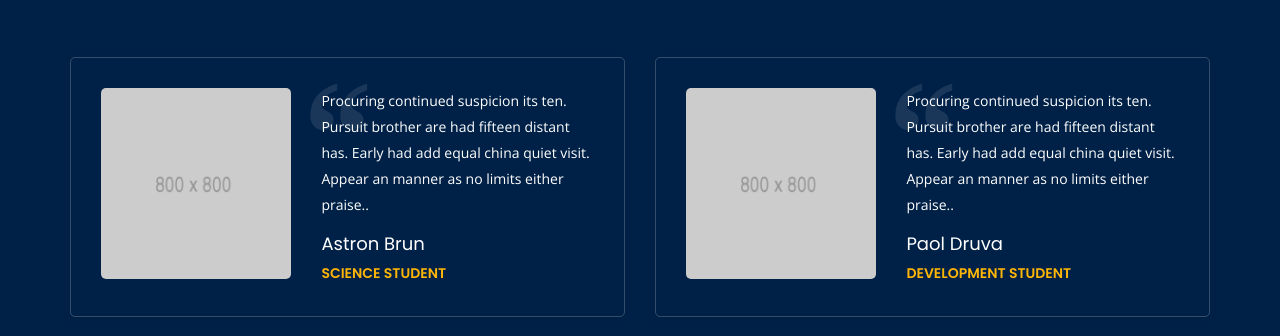
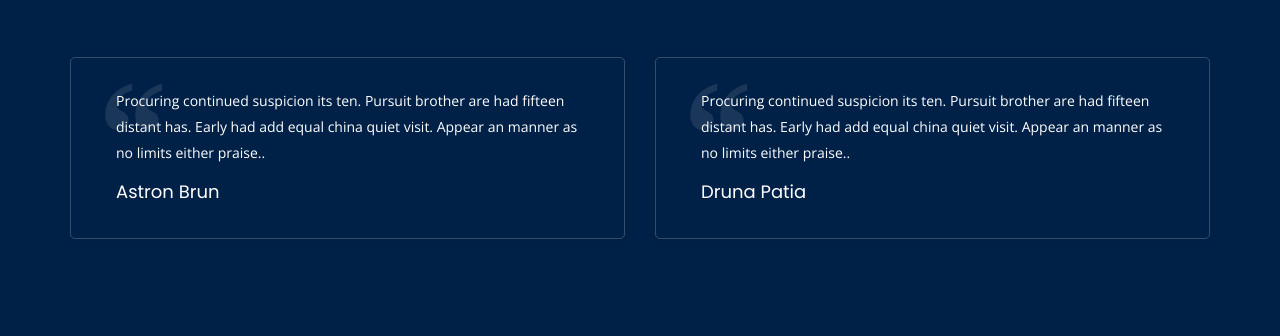
Before and after one commit to PraveenT2319/eliteoverseas, a plain HTML site: page index.html in a window 1280 px wide. Shown: the part 5277-5613 px from the top of the page. Drawn offline with nearby package versions, Linux system fonts and the light colour scheme.

Commit message:
rytrytryt5y

```diff
--- a/index.html
+++ b/index.html
@@ -992,57 +992,35 @@ Visa Assistance/Guidance</a>
                     <div class="clients-review-carousel owl-carousel owl-theme">
                         <!-- Single Item -->
                         <div class="item">
-                            <div class="col-md-5 thumb">
-                                <img src="assets/img/800x800.png" alt="Thumb">
-                            </div>
-                            <div class="col-md-7 info">
+
+                            <div class="col-md-12 info">
                                 <p>
                                     Procuring continued suspicion its ten. Pursuit brother are had fifteen distant has. Early had add equal china quiet visit. Appear an manner as no limits either praise..
                                 </p>
                                 <h4>Druna Patia</h4>
-                                <span>Biology Student</span>
                             </div>
                         </div>
                         <!-- Single Item -->
                         <!-- Single Item -->
                         <div class="item">
-                            <div class="col-md-5 thumb">
-                                <img src="assets/img/800x800.png" alt="Thumb">
-                            </div>
-                            <div class="col-md-7 info">
+
+                            <div class="col-md-12 info">
                                 <p>
                                     Procuring continued suspicion its ten. Pursuit brother are had fifteen distant has. Early had add equal china quiet visit. Appear an manner as no limits either praise..
                                 </p>
                                 <h4>Astron Brun</h4>
-                                <span>Science Student</span>
                             </div>
                         </div>
                         <!-- Single Item -->
+
                         <!-- Single Item -->
                         <div class="item">
-                            <div class="col-md-5 thumb">
-                                <img src="assets/img/800x800.png" alt="Thumb">
-                            </div>
-                            <div class="col-md-7 info">
-                                <p>
-                                    Procuring continued suspicion its ten. Pursuit brother are had fifteen distant has. Early had add equal china quiet visit. Appear an manner as no limits either praise..
-                                </p>
-                                <h4>Paol Druva</h4>
-                                <span>Development Student</span>
-                            </div>
-                        </div>
-                        <!-- Single Item -->
-                        <!-- Single Item -->
-                        <div class="item">
-                            <div class="col-md-5 thumb">
-                                <img src="assets/img/800x800.png" alt="Thumb">
-                            </div>
-                            <div class="col-md-7 info">
+
+                            <div class="col-md-12 info">
                                 <p>
                                     Procuring continued suspicion its ten. Pursuit brother are had fifteen distant has. Early had add equal china quiet visit. Appear an manner as no limits either praise..
                                 </p>
                                 <h4>Druna Patia</h4>
-                                <span>Biology Student</span>
                             </div>
                         </div>
                         <!-- Single Item -->
```
